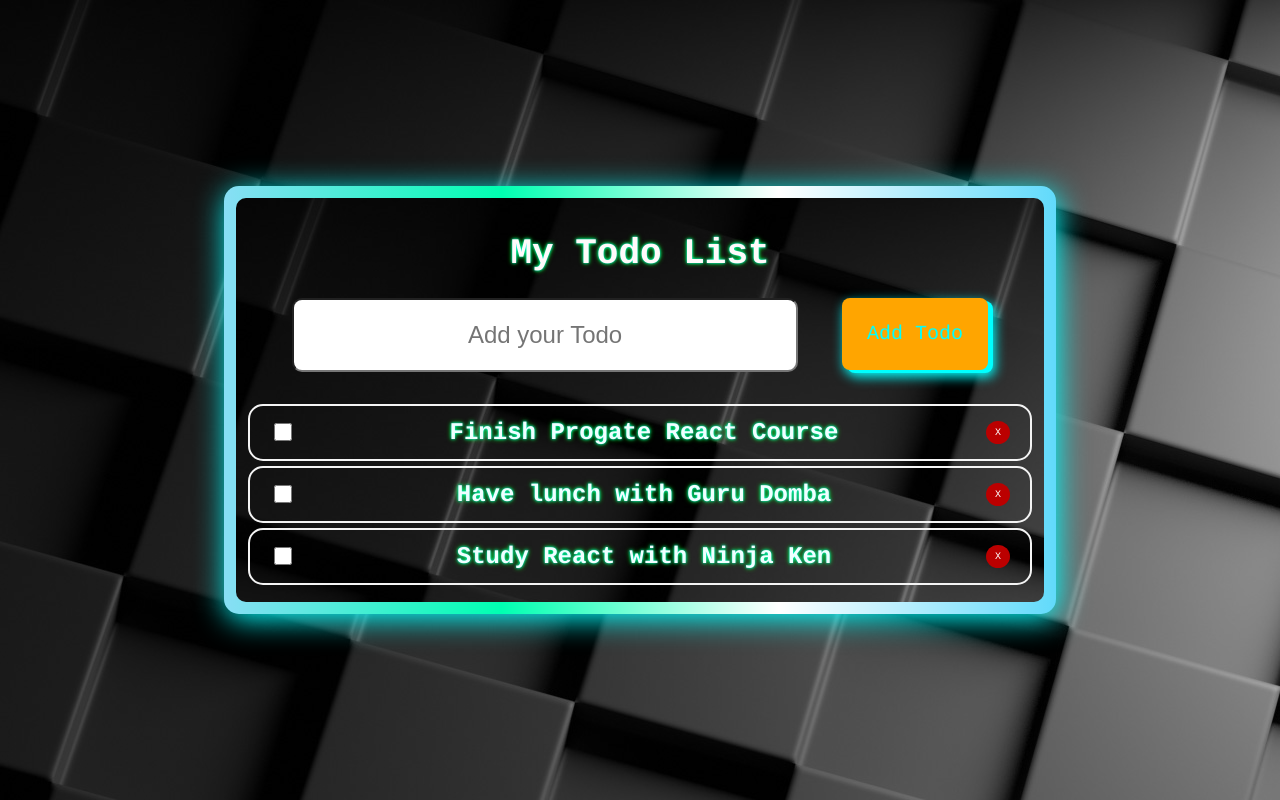
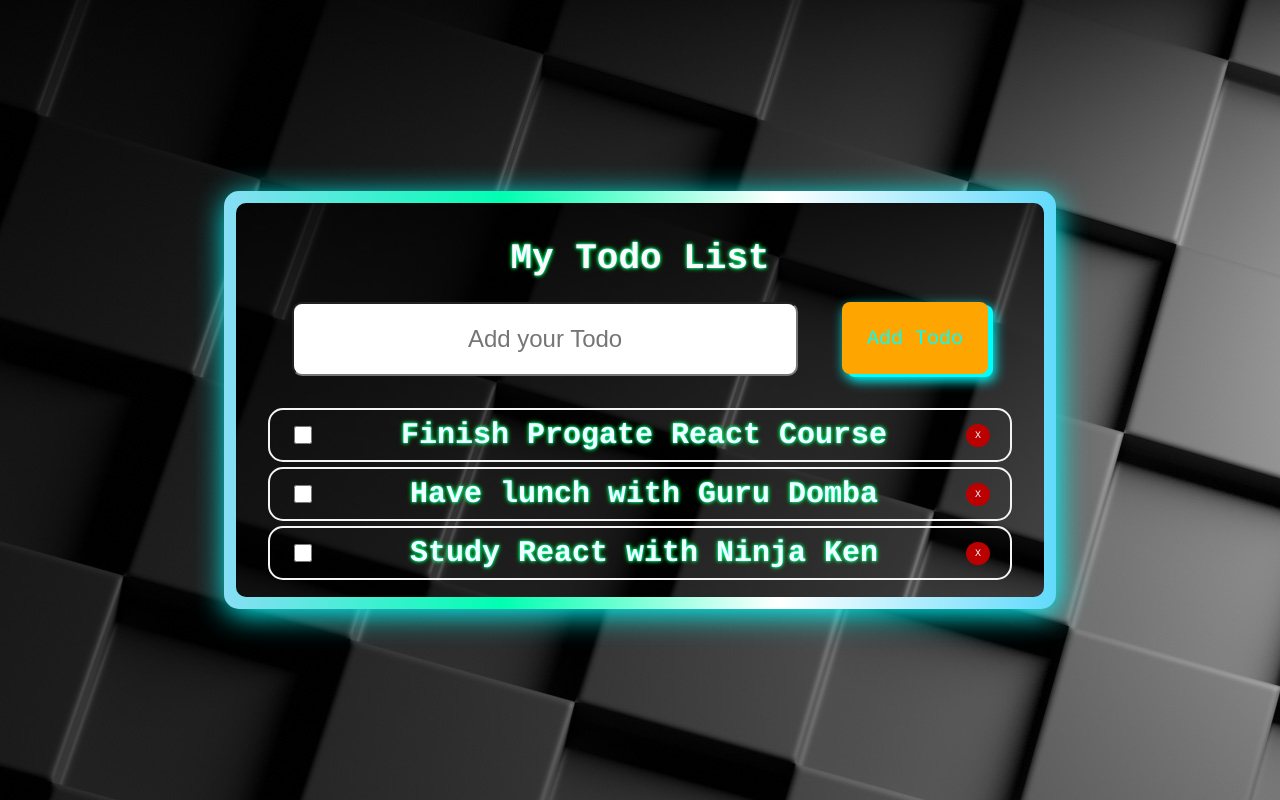
Before and after one commit to Limninzz/react-todo1-app, a React (Vite) app: page / in a window 1280 px wide. Built offline with nearby package versions, Linux system fonts and the light colour scheme.

Commit message:
added animnation

```diff
--- a/src/App.jsx
+++ b/src/App.jsx
@@ -103,6 +103,19 @@ function App() {
     const findIndex = todos.findIndex(t=>{
       return t.id === todoId;
     })
+    const animateTodoList = document.getElementById('todo_list');
+    const myP = document.getElementById('myP');
+    const delete_btn = document.getElementById('delete_btn');
+    const check = document.getElementById('check');
+    delete_btn.style.display = 'none';
+    check.style.display = 'none';
+    myP.style.display = 'none';
+    animateTodoList.style.width = '1px';
+    animateTodoList.style.height = '1px';
+    animateTodoList.style.transform = 'rotate(360deg)';
+
+
+    setTimeout(() => {
       if(findIndex !== -1){
         todos.splice(findIndex,1);
       }
@@ -112,7 +125,10 @@ function App() {
       })
 
       setTodos(deleteTodo);
+    }, 2000);
+
   }
+
 
   const addTodo = (todoTitle) => {
     // console.log('This is addTodo Function is ')
--- a/src/components/TodoItem.jsx
+++ b/src/components/TodoItem.jsx
@@ -4,16 +4,17 @@ import React from 'react'
 const TodoItem = ({ todo, toggleCompleted, deleteTodo }) => {
   const getTodoTitleStyle = () => {
     if (todo.completed === true) {
-      return { textDecoration: 'line-through' }
+      return { textDecoration: 'line-through', filter: 'blur(1px)' }
     } else {
       return { textDecoration: 'none' }
     }
   }
 
   return (
-    <div style={styles.todoItem}>
+    <div id={'todo_list'} style={styles.todoItem}>
       {/* Cross Out Item */}
       <input
+      id={'check'}
       type="checkbox"
       style={styles.checkbox}
       onChange={() => toggleCompleted(todo.id)}
@@ -21,11 +22,12 @@ const TodoItem = ({ todo, toggleCompleted, deleteTodo }) => {
       {/* Cross Out Item */}
 
       {/* todo list  */}
-      <p style={getTodoTitleStyle()}>{todo.title}</p>
+      <p id={'myP'} style={getTodoTitleStyle()}>{todo.title}</p>
       {/* todo list  */}
 
       {/* delete todo */}
       <button
+      id={"delete_btn"}
       style={styles.button}
       onClick={() => deleteTodo(todo.id)}
       ><p style={styles.innerButton}>X</p></button>
@@ -38,10 +40,12 @@ const TodoItem = ({ todo, toggleCompleted, deleteTodo }) => {
 
 const styles = {
   todoItem: {
+    width: '700px',
+    height: '50px',
     border: '2px solid #f4f4f4',
     borderRadius: '15px',
     color: 'azure',
-    fontSize: '24px',
+    fontSize: '30px',
     lineHeight: '5px',
     display: 'flex',
     justifyContent: 'space-between',
--- a/src/components/Todos.jsx
+++ b/src/components/Todos.jsx
@@ -1,5 +1,5 @@
 import React from 'react'
-import TodoItem from './TodoItem'
+import TodoItem from '/src/components/TodoItem'
 
 const Todos = ({ todos, toggleCompleted, deleteTodo }) => {
   return (
--- a/src/components/style.css
+++ b/src/components/style.css
@@ -7,3 +7,8 @@
     top: 3px;
     left: 5px;
 }
+#todo_list {
+    /* transition: width 4s, height 4s, transform 1s; */
+    /* transition-property: all; */
+    transition: width 2s, height 4s, transform 3s;
+}
```
Lines whose indentation alone changed are shown as unchanged.
